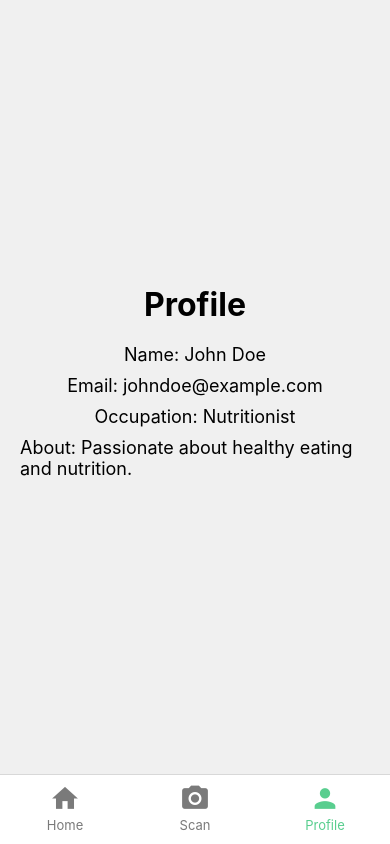
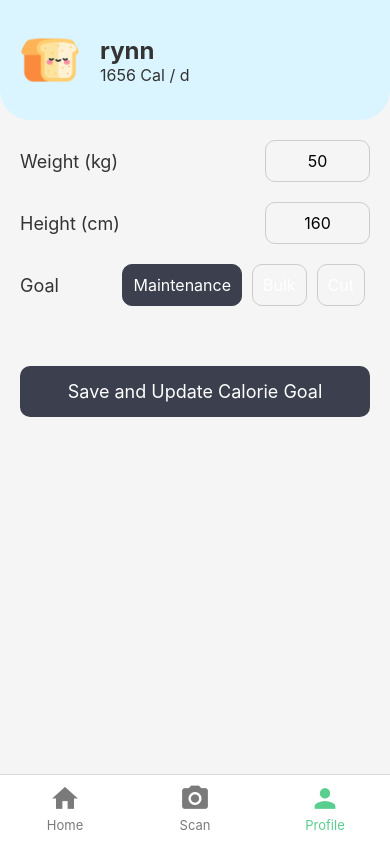
Before and after one commit to ihaterynn/Snackly-Mobile-App, a React Native app: screen /Profile in a window 390 px wide. Built offline with nearby package versions, Linux system fonts and the light colour scheme.

Commit message:
designed and added basic functionality in profilescreen

```diff
--- a/src/screens/ProfileScreen.js
+++ b/src/screens/ProfileScreen.js
@@ -1,36 +1,225 @@
-// src/screens/ProfileScreen.js
-import React from 'react';
-import { View, Text, StyleSheet } from 'react-native';
+import React, { useState } from 'react';
+import { View, Text, TextInput, StyleSheet, TouchableOpacity, Image, ScrollView, Alert } from 'react-native';
+import { launchImageLibrary, launchCamera } from 'react-native-image-picker';
+import Svg, { Circle } from 'react-native-svg';
 
-const ProfileScreen = () => {
+const Profile = () => {
+  const [weight, setWeight] = useState(50);  // User's weight in kg
+  const [height, setHeight] = useState(160); // User's height in cm
+  const [goal, setGoal] = useState('maintain'); // User's goal ('maintain', 'bulk', 'cut')
+  const [calories, setCalories] = useState(1999);  // Calculated calorie goal
+  const [profileImage, setProfileImage] = useState(null); // Profile image URI
+
+  // Harris-Benedict Equation for Calorie Intake Calculation
+  const calculateCalories = () => {
+    let bmr = 10 * weight + 6.25 * height - 5 * 25 + 5; // Assuming age 25 and male
+    if (goal === 'bulk') {
+      setCalories(bmr * 1.2 + 500); // Add extra for bulking
+    } else if (goal === 'cut') {
+      setCalories(bmr * 1.2 - 500); // Subtract for cutting
+    } else {
+      setCalories(bmr * 1.2); // Maintain calories
+    }
+  };
+
+  // Update the calories whenever weight, height, or goal changes
+  React.useEffect(() => {
+    calculateCalories();
+  }, [weight, height, goal]);
+
+  // Function to handle image selection
+  const handleImagePicker = () => {
+    launchImageLibrary({ mediaType: 'photo' }, (response) => {
+      if (!response.didCancel && !response.errorMessage && response.assets) {
+        setProfileImage(response.assets[0].uri); // Set profile image URI
+      } else {
+        Alert.alert('Error', 'Could not select an image');
+      }
+    });
+  };
+
+  // Function to handle camera
+  const handleCamera = () => {
+    launchCamera({ mediaType: 'photo' }, (response) => {
+      if (!response.didCancel && !response.errorMessage && response.assets) {
+        setProfileImage(response.assets[0].uri); // Set profile image URI
+      } else {
+        Alert.alert('Error', 'Could not take a photo');
+      }
+    });
+  };
+
+  const handleSave = () => {
+    Alert.alert('Success', 'Your changes have been saved and calorie goal updated!');
+  };
+
   return (
-    <View style={styles.container}>
-      <Text style={styles.title}>Profile</Text>
-      <Text style={styles.info}>Name: John Doe</Text>
-      <Text style={styles.info}>Email: johndoe@example.com</Text>
-      <Text style={styles.info}>Occupation: Nutritionist</Text>
-      <Text style={styles.info}>About: Passionate about healthy eating and nutrition.</Text>
-    </View>
+    <ScrollView contentContainerStyle={styles.container}>
+      {/* Blue Section */}
+      <View style={styles.topSection}>
+        <View style={styles.profileHeader}>
+          {/* Profile Image */}
+          <TouchableOpacity onPress={handleImagePicker}>
+            {profileImage ? (
+              <Image source={{ uri: profileImage }} style={styles.profileImage} />
+            ) : (
+              <Image source={require('../../assets/bread.png')} style={styles.profileImage} />
+            )}
+          </TouchableOpacity>
+
+          <View style={styles.profileDetails}>
+            <Text style={styles.profileName}>rynn</Text>
+            <Text style={styles.caloriesText}>{calories.toFixed(0)} Cal / d</Text>
+          </View>
+        </View>
+      </View>
+
+      {/* Editable Inputs Section */}
+      <View style={styles.inputSection}>
+        {/* Weight Input */}
+        <View style={styles.inputRow}>
+          <Text style={styles.inputLabel}>Weight (kg)</Text>
+          <TextInput
+            style={styles.input}
+            value={weight.toString()}
+            keyboardType="numeric"
+            onChangeText={(value) => setWeight(parseFloat(value))}
+          />
+        </View>
+
+        {/* Height Input */}
+        <View style={styles.inputRow}>
+          <Text style={styles.inputLabel}>Height (cm)</Text>
+          <TextInput
+            style={styles.input}
+            value={height.toString()}
+            keyboardType="numeric"
+            onChangeText={(value) => setHeight(parseFloat(value))}
+          />
+        </View>
+
+        {/* Goals Input */}
+        <View style={styles.inputRow}>
+          <Text style={styles.inputLabel}>Goal</Text>
+          <TouchableOpacity
+            style={[
+              styles.goalButton,
+              goal === 'maintain' && styles.activeGoalButton,
+            ]}
+            onPress={() => setGoal('maintain')}
+          >
+            <Text style={styles.goalButtonText}>Maintenance</Text>
+          </TouchableOpacity>
+          <TouchableOpacity
+            style={[
+              styles.goalButton,
+              goal === 'bulk' && styles.activeGoalButton,
+            ]}
+            onPress={() => setGoal('bulk')}
+          >
+            <Text style={styles.goalButtonText}>Bulk</Text>
+          </TouchableOpacity>
+          <TouchableOpacity
+            style={[
+              styles.goalButton,
+              goal === 'cut' && styles.activeGoalButton,
+            ]}
+            onPress={() => setGoal('cut')}
+          >
+            <Text style={styles.goalButtonText}>Cut</Text>
+          </TouchableOpacity>
+        </View>
+      </View>
+
+      {/* Save Button */}
+      <TouchableOpacity style={styles.saveButton} onPress={handleSave}>
+        <Text style={styles.saveButtonText}>Save and Update Calorie Goal</Text>
+      </TouchableOpacity>
+    </ScrollView>
   );
 };
 
 const styles = StyleSheet.create({
   container: {
-    flex: 1,
-    justifyContent: 'center',
+    flexGrow: 1,
+    backgroundColor: '#f5f5f5',
+  },
+  topSection: {
+    backgroundColor: '#DAF5FF',
+    paddingVertical: 30,
+    paddingHorizontal: 20,
+    borderBottomLeftRadius: 30,
+    borderBottomRightRadius: 30,
+  },
+  profileHeader: {
+    flexDirection: 'row',
     alignItems: 'center',
-    backgroundColor: '#f0f0f0',
+  },
+  profileImage: {
+    width: 60,
+    height: 60,
+    borderRadius: 30,
+  },
+  profileDetails: {
+    marginLeft: 20,
+  },
+  profileName: {
+    fontSize: 24,
+    fontWeight: 'bold',
+    color: '#333',
+  },
+  caloriesText: {
+    fontSize: 16,
+    color: '#333',
+  },
+  inputSection: {
     padding: 20,
   },
-  title: {
-    fontSize: 32,
-    fontWeight: 'bold',
+  inputRow: {
+    flexDirection: 'row',
+    alignItems: 'center',
     marginBottom: 20,
   },
-  info: {
+  inputLabel: {
     fontSize: 18,
-    marginBottom: 10,
+    flex: 1,
+    color: '#333',
+  },
+  input: {
+    borderWidth: 1,
+    borderColor: '#ccc',
+    borderRadius: 10,
+    padding: 10,
+    fontSize: 16,
+    width: '30%',
+    textAlign: 'center',
+  },
+  goalButton: {
+    padding: 10,
+    borderRadius: 10,
+    borderWidth: 1,
+    borderColor: '#ccc',
+    marginHorizontal: 5,
+  },
+  activeGoalButton: {
+    backgroundColor: '#3C3F4D',
+    borderColor: '#3C3F4D',
+  },
+  goalButtonText: {
+    color: '#fff',
+    fontSize: 16,
+  },
+  saveButton: {
+    backgroundColor: '#3C3F4D',
+    padding: 15,
+    borderRadius: 10,
+    margin: 20,
+    alignItems: 'center',
+  },
+  saveButtonText: {
+    color: '#fff',
+    fontSize: 18,
   },
 });
 
-export default ProfileScreen;
+export default Profile;
```
